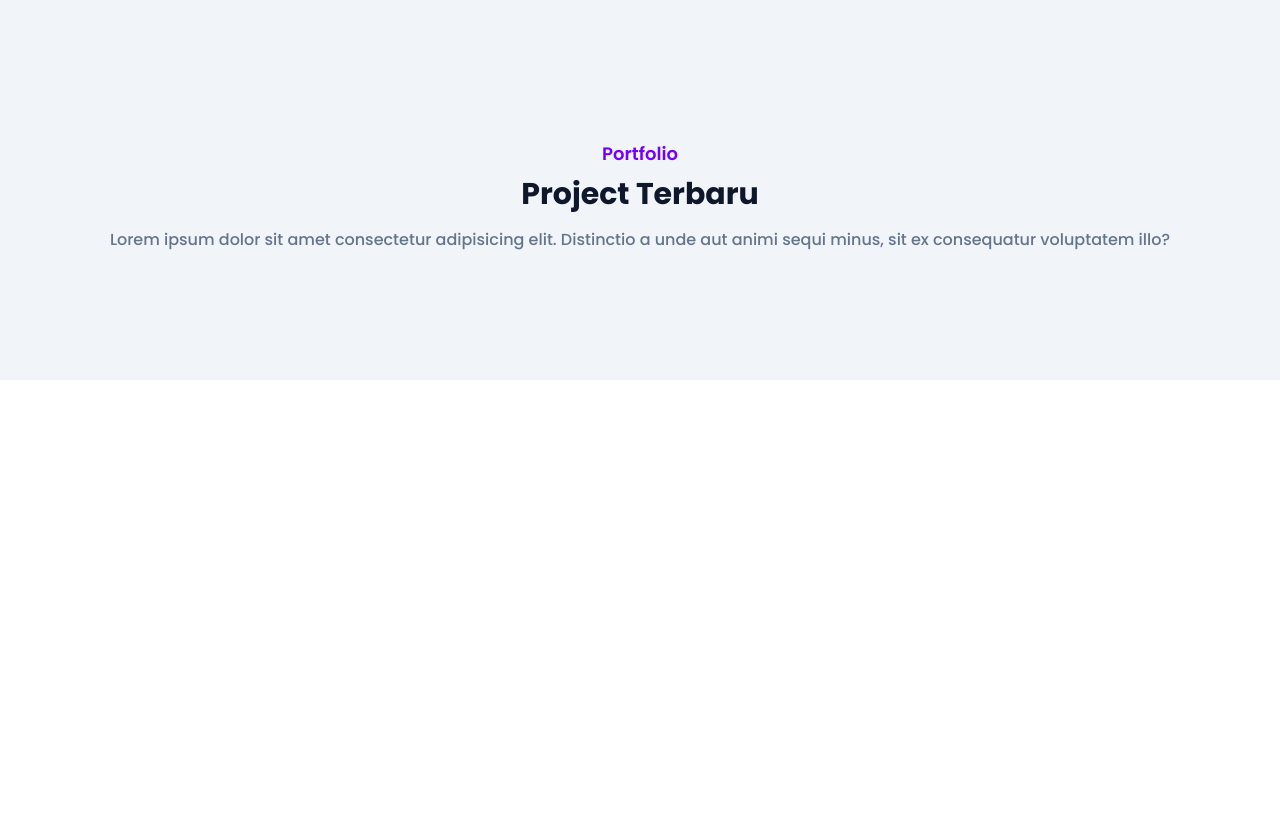
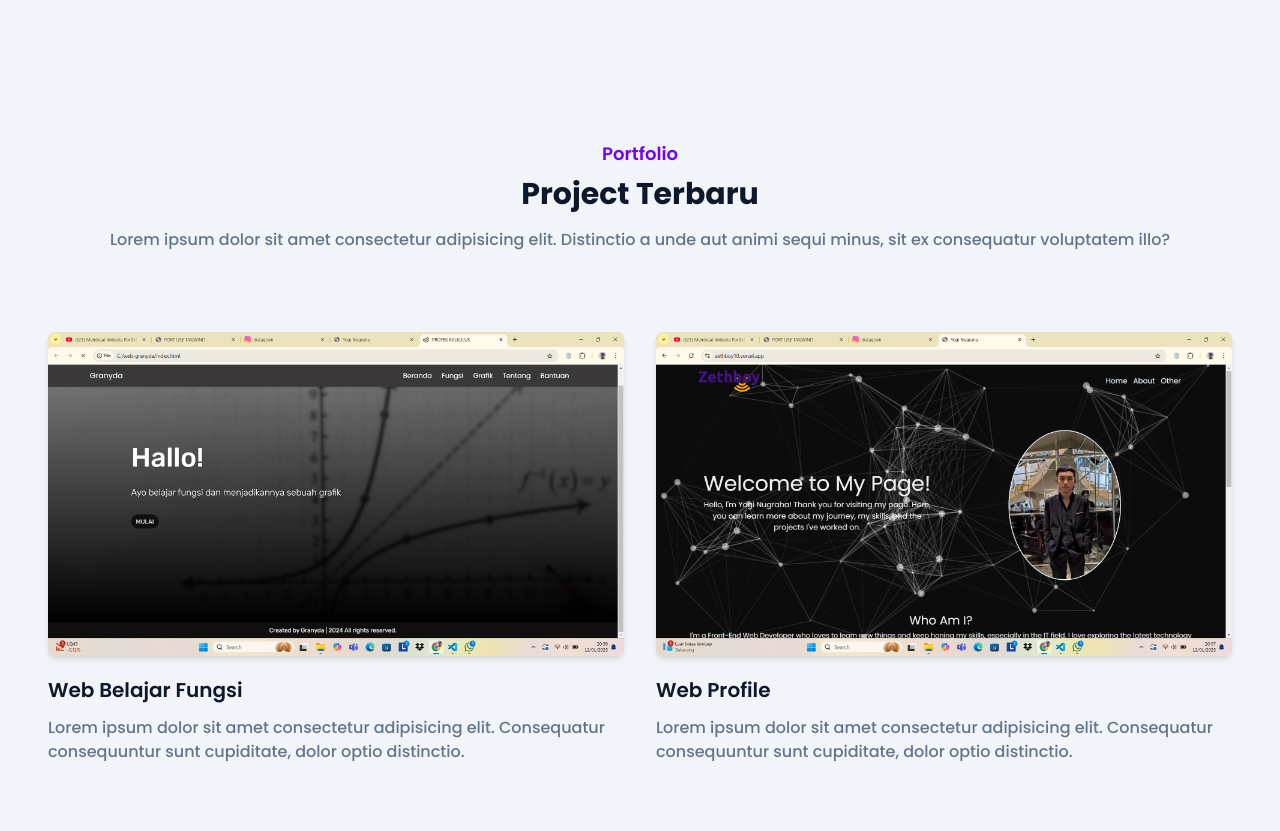
Before and after one commit to zethboy/testTailwind, a website: page index.html in a window 1280 px wide. Shown: the part 1033-1864 px from the top of the page. Before the commit the page ends 1413 px from the top, so only its background shows below. Drawn offline with Linux system fonts and the light colour scheme.

Commit message:
add image port

```diff
--- a/index.html
+++ b/index.html
@@ -113,6 +113,22 @@
           <p class="font-medium text-md text-samar">Lorem ipsum dolor sit amet consectetur adipisicing elit. Distinctio a unde aut animi sequi minus, sit ex consequatur voluptatem illo?</p>
         </div>
       </div>
+      <div class="w-full px-4 flex flex-wrap justify-center">
+        <div class="mb-12 p-4 md:w-1/2">
+          <div class="rounded-md shadow-md overflow-hidden">
+            <img src="./dist/img/port1.png" alt="web belajar" width="w-full">
+          </div>
+          <h3 class="font-semibold text-tersier text-xl mt-5 mb-3">Web Belajar Fungsi</h3>
+          <p class="font-medium text-base text-samar">Lorem ipsum dolor sit amet consectetur adipisicing elit. Consequatur consequuntur sunt cupiditate, dolor optio distinctio.</p>
+        </div>
+        <div class="mb-12 p-4 md:w-1/2">
+          <div class="rounded-md shadow-md overflow-hidden">
+            <img src="./dist/img/port2.png" alt="web profile" width="w-full">
+          </div>
+          <h3 class="font-semibold text-tersier text-xl mt-5 mb-3">Web Profile</h3>
+          <p class="font-medium text-base text-samar">Lorem ipsum dolor sit amet consectetur adipisicing elit. Consequatur consequuntur sunt cupiditate, dolor optio distinctio.</p>
+        </div>
+      </div>
     </div>
    </section>
   <!-- Portfolio section end -->
```
Also changed, not shown: dist/img/port1.png (added), dist/img/port2.png (added), dist/output.css.
